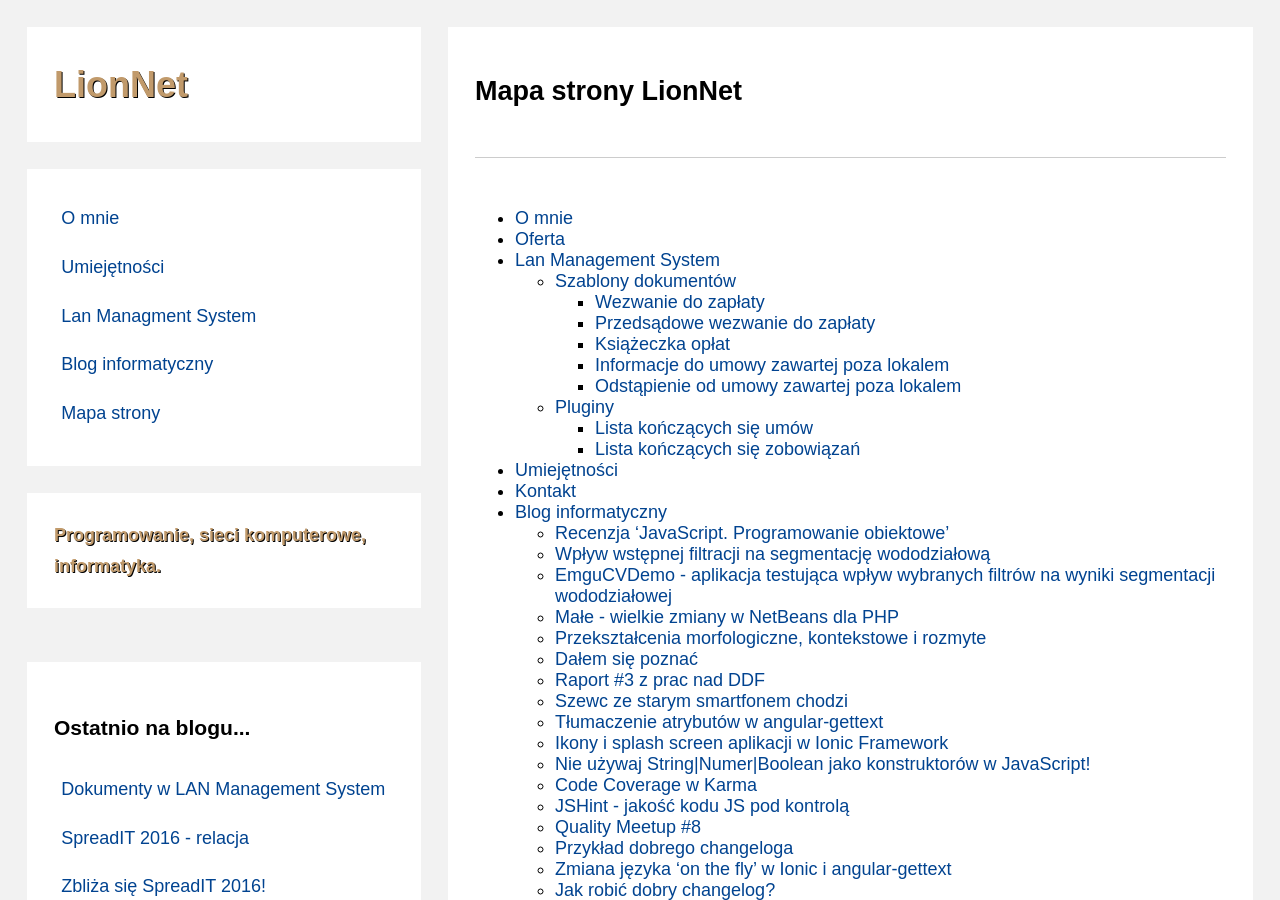
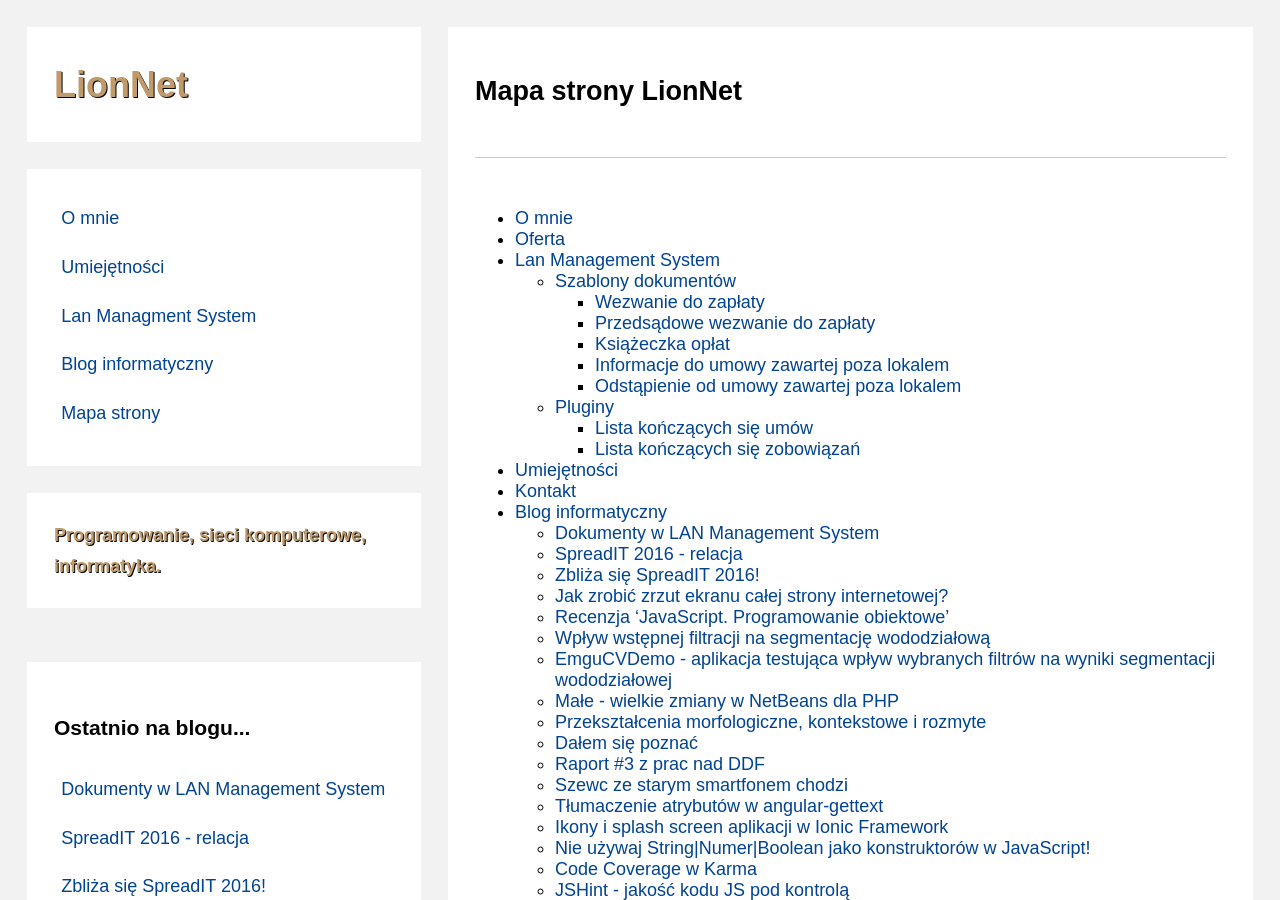
Before and after one commit to maciejlew/maciejlew.github.io, a Jekyll site: the page built from pages/map.md, in a window 1280 px wide and 900 px high. Built offline with Jekyll 4.4.1, drawn with Linux system fonts in a browser that asks for light colours; comment, search, counter and statistics services are not loaded.

Commit message:
Adds missing site map entries

```diff
--- a/pages/map.md
+++ b/pages/map.md
@@ -33,6 +33,10 @@ breadcrumbs:
  * [Umiejętności](../umiejetnosci/)
  * [Kontakt](../kontakt/)
  * [Blog informatyczny](../blog/)
+   * [Dokumenty w LAN Management System](../2017/02/13/dokumenty_w_lan_management_system.html)
+   * [SpreadIT 2016 - relacja](../2016/11/20/spreadit-2016-relacja.html)
+   * [Zbliża się SpreadIT 2016!](../2016/11/13/zbliza-sie-spreadit-2016.html)
+   * [Jak zrobić zrzut ekranu całej strony internetowej?](../2016/09/02/jak-zrobic-zrzut-ekranu-calej-strony-internetowej.html)
    * [Recenzja 'JavaScript. Programowanie obiektowe'](../2016/08/07/recenzja-javascript-programowanie-obiektowe.html)
    * [Wpływ wstępnej filtracji na segmentację wododziałową](../2016/08/06/wplyw-wstepnej-filtracji-na-segmentacje-wododzialowa.html)
    * [EmguCVDemo - aplikacja testująca wpływ wybranych filtrów na wyniki segmentacji wododziałowej](../2016/07/24/emgucvdemo-aplikacja-testujaca-wplyw-wybranych-filtrow-na-wyniki-segmentacji-wododzialowej.html)
```
